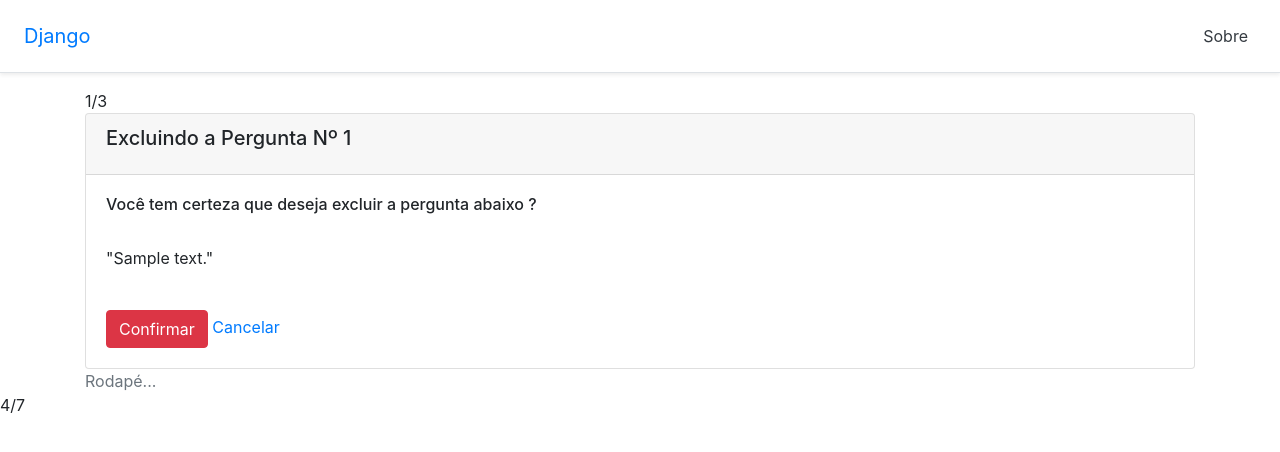
After one commit to majuprado/django_polls, a Django app: template polls/templates/polls/question_confirm_delete.html in a window 1280 px wide. The commit adds this page. Shown: the top 452 px of the page. Run offline with Django 4.2, Linux system fonts and the light colour scheme; the template is opened without the code that fills it: most values are stand-ins (such as "Sample title", 1, 10 or a date in 2020); some libraries are stand-ins or nearby versions.

Commit message:
DELETE - CRUD Básico

```diff
--- a/polls/templates/polls/perguntas_recentes.html
+++ b/polls/templates/polls/perguntas_recentes.html
@@ -14,6 +14,10 @@
 <a href="{% url 'poll_edit' pk=question.id %}" class="link-secondary">
     Editar
     </a>
+<a href="{% url 'poll_delete' pk=question.id %}" class="link-secondary">
+        Excluir
+</a>
+
 {% endfor %}
 
 <a href="{% url 'poll_add' %}" class="btn btn-lg btn-primary font-weight-bold">
--- /dev/null
+++ b/polls/templates/polls/question_confirm_delete.html
@@ -0,0 +1,20 @@
+{% extends '_layout1.html' %} <!-- adaptar o caminho conforme sua configuração -->
+{% block content %} <!-- substitui o bloco content em _layout1.html -->
+1/3
+<div class="card">
+    <div class="card-header">
+        <h5 class="card-title">Excluindo a Pergunta Nº {{ object.id }}</h5>
+    </div>
+    <div class="card-body">
+        <form method="post">
+            {% csrf_token %}
+            <h6>Você tem certeza que deseja excluir a pergunta abaixo ?</h6>
+            <br />
+            <p>"{{ object.question_text }}"</p>
+            <br />
+            <button type="submit" class="btn btn-danger">Confirmar</button>
+            <a href="{% url 'polls_list' %}" class="link-secondary">Cancelar </a>
+        </form>
+    </div>
+</div>
+{% endblock %} <!-- fecha o bloco content -->
--- a/polls/urls.py
+++ b/polls/urls.py
@@ -1,17 +1,20 @@
 from django.urls import path
+
+
 
 from . import views
 
 urlpatterns = [
-path('', views.index, name='index'),
-path('sobre/', views.sobre, name='sobre'),
-path('pergunta/<int:question_id>', views.exibe_questao, name='exibe_questao'),
-path('perguntas', views.ultimas_perguntas, name='ultimas_perguntas'),
-path('perguntas/list', views.ultimas_perguntas, name='polls_list'),
-path('pergunta/add', views.QuestionCreateView.as_view(), name="poll_add"),
-path('pergunta/<int:pk>/edit',
-views.QuestionUpdateView.as_view(),
-name="poll_edit"
-),
-
+    path('', views.index, name='index'),
+    path('sobre/', views.sobre, name='sobre'),
+    path('pergunta/<int:question_id>', views.exibe_questao, name='exibe_questao'),
+    path('perguntas', views.ultimas_perguntas, name='ultimas_perguntas'),
+    path('perguntas/list', views.ultimas_perguntas, name='polls_list'),
+    path('pergunta/add', views.QuestionCreateView.as_view(), name="poll_add"),
+    path('pergunta/<int:pk>/edit',
+    views.QuestionUpdateView.as_view(),
+    name="poll_edit"
+    ),
+    path('pergunta/<int:pk>/edit', views.QuestionUpdateView.as_view(), name="poll_edit"),
+    path('pergunta/<int:pk>/delete', views.QuestionDeleteView.as_view(), name="poll_delete"),
 ]
```
Also changed, not shown: polls/views.py (+7 -1 lines).
